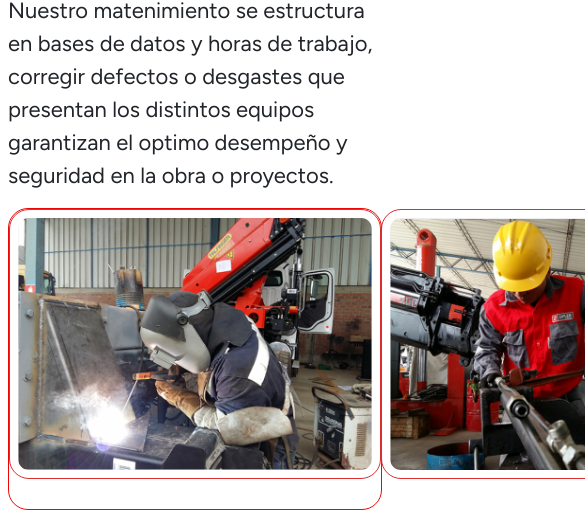
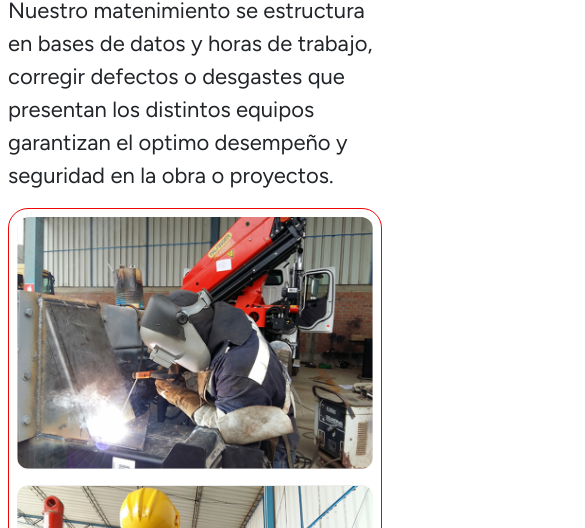
Before and after one commit to Osto0980/reyolis_proyecto-_report2, a website: page pages/servicios.html in a window 390 px wide. Shown: the part 130-658 px from the top of the page, 585 px wide, since content can reach past the window. Drawn offline with nearby package versions, Linux system fonts and the light colour scheme.

Commit message:
pagina_reyolis_entrega_final...

```diff
--- a/scss/_responsive.scss
+++ b/scss/_responsive.scss
@@ -1,8 +1,6 @@
 @media(max-width: 920px) {
 
-  .tarjetaTexto img {
-    padding: 0.5rem !important;
-    width: 100% !important;
+  .tarjetaTexto  {
 
     display: flex;
     border: 1px solid rgb(220, 45, 45);
@@ -11,10 +9,10 @@
     flex-direction: column;
 
 
-    // & img{
-    //       // border-radius: 20px;
-    //       padding: 0.5rem !important;
-    //       width: 100% !important;
+    & img{
+          // border-radius: 20px;
+          padding: 0.5rem !important;
+          width: 100% !important;
 
     }
 
@@ -24,7 +22,7 @@
 
 }
 
-
+}
 
 
 @media(max-width: 720px) {
```
Also changed, not shown: css/style.css. Lines whose indentation alone changed are shown as unchanged.
